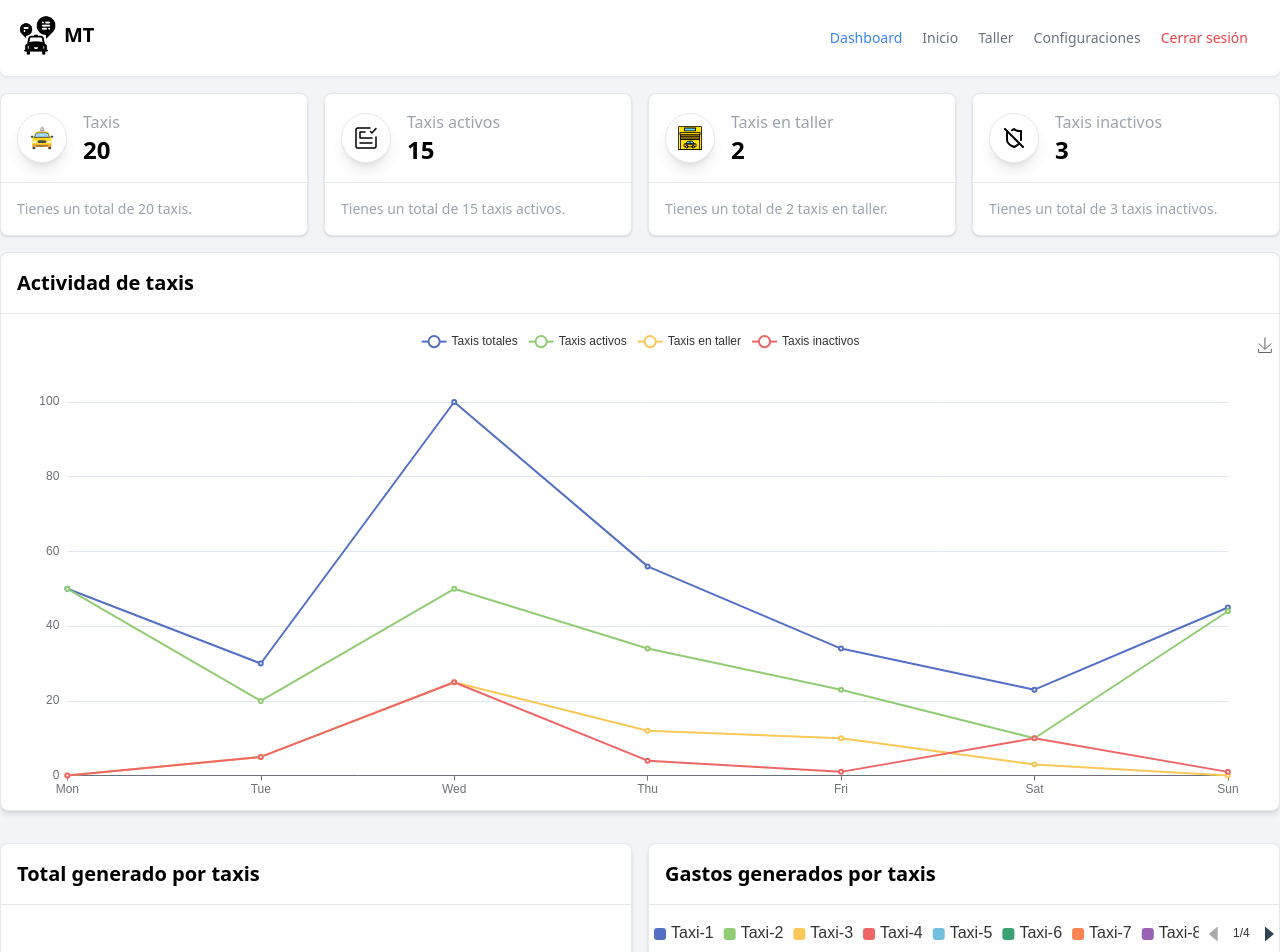
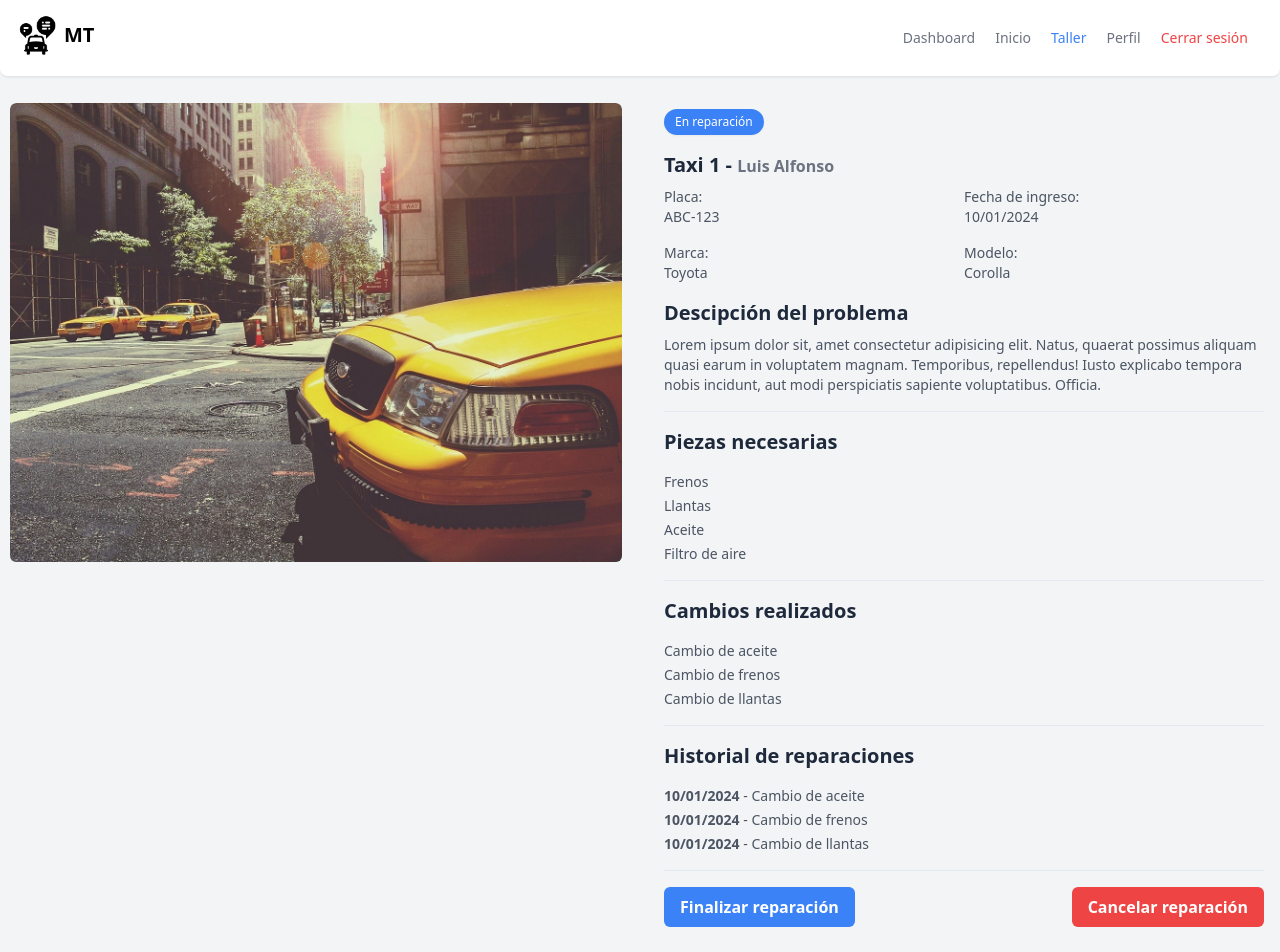
Before and after one commit to Martin10123/manage-transport, a React (Vite) app: page /garage/1 in a window 1280 px wide. Before the commit this address led to /. Shown: the top 952 px of the page. Built offline with nearby package versions, Linux system fonts and the light colour scheme.

Commit message:
agregue el garaje y ver el detalle del auto

```diff
--- a/src/components/Navbar.tsx
+++ b/src/components/Navbar.tsx
@@ -47,6 +47,8 @@ export const Navbar = () => {
                 to={routes.to}
                 className={({ isActive }) => {
                   return `font-medium focus:outline-none flex justify-center items-center ${
+                    routes.hiddenInNav ? "hidden" : ""
+                  } ${
                     isActive
                       ? "text-blue-500 hover:text-blue-700"
                       : "text-gray-500 hover:text-gray-900"
--- a/src/modules/garage/components/CardTaxiGarage.tsx
+++ b/src/modules/garage/components/CardTaxiGarage.tsx
@@ -1,4 +1,5 @@
 import { avatar, taxi1 } from "@/images";
+import { Link } from "react-router-dom";
 
 export const CardTaxiGarage = () => {
   return (
@@ -42,11 +43,12 @@ export const CardTaxiGarage = () => {
           </div>
         </div>
 
-        <div>
-          <button className="text-blue-500 hover:text-blue-600 focus:outline-none">
-            Detalles
-          </button>
-        </div>
+        <Link
+          className="text-blue-500 hover:text-blue-600 focus:outline-none"
+          to="/garage/details"
+        >
+          Detalles
+        </Link>
       </div>
     </div>
   );
--- /dev/null
+++ b/src/modules/garage/pages/DetailsTaxiGarage.tsx
@@ -0,0 +1,111 @@
+import { taxi1 } from "@/images";
+import { HomeLayout } from "@/layout/HomeLayout";
+
+export const DetailsTaxiGarage = () => {
+  return (
+    <HomeLayout>
+      <section className="container mx-auto sm:py-4 sm:px-0 lg:grid lg:grid-cols-2 lg:gap-4">
+        <figure className="relative m-2.5 overflow-hidden text-white rounded-md">
+          <img className="rounded-md aspect-auto" src={taxi1} alt="Taxi" />
+        </figure>
+
+        <div className="p-4">
+          <div>
+            <div className="mb-4 rounded-full bg-blue-500 py-1 px-2.5 border border-transparent text-xs text-white transition-all shadow-sm w-max text-center">
+              En reparación
+            </div>
+            <h6 className="mb-2 text-slate-800 text-xl font-semibold">
+              Taxi 1 -{" "}
+              <span className="text-base text-gray-500">Luis Alfonso</span>
+            </h6>
+            <ul className="text-sm grid grid-cols-2 gap-y-4 text-gray-600">
+              <li>
+                Placa: <br /> ABC-123
+              </li>
+              <li>
+                Fecha de ingreso: <br /> 10/01/2024
+              </li>
+              <li>
+                Marca: <br /> Toyota
+              </li>
+              <li>
+                Modelo: <br /> Corolla
+              </li>
+            </ul>
+          </div>
+
+          <div className="">
+            <h2 className="text-slate-800 text-xl font-semibold mt-4">
+              Descipción del problema
+            </h2>
+
+            <p className="text-gray-600 text-sm mt-2">
+              Lorem ipsum dolor sit, amet consectetur adipisicing elit. Natus,
+              quaerat possimus aliquam quasi earum in voluptatem magnam.
+              Temporibus, repellendus! Iusto explicabo tempora nobis incidunt,
+              aut modi perspiciatis sapiente voluptatibus. Officia.
+            </p>
+          </div>
+
+          <div className="border-t border-slate-200 mt-4">
+            <h2 className="text-slate-800 text-xl font-semibold mt-4">
+              Piezas necesarias
+            </h2>
+
+            <ul className="text-sm grid grid-cols-1 pt-4 gap-y-1 text-gray-600">
+              <li>Frenos</li>
+              <li>Llantas</li>
+              <li>Aceite</li>
+              <li>Filtro de aire</li>
+            </ul>
+          </div>
+
+          <div className="border-t border-slate-200 mt-4">
+            <h2 className="text-slate-800 text-xl font-semibold mt-4">
+              Cambios realizados
+            </h2>
+
+            <ul className="text-sm grid grid-cols-1 pt-4 gap-y-1 text-gray-600">
+              <li>Cambio de aceite</li>
+              <li>Cambio de frenos</li>
+              <li>Cambio de llantas</li>
+            </ul>
+          </div>
+
+          <div className="border-t border-slate-200 mt-4">
+            <h2 className="text-slate-800 text-xl font-semibold mt-4">
+              Historial de reparaciones
+            </h2>
+
+            <ul className="text-sm grid grid-cols-1 pt-4 gap-y-1 text-gray-600">
+              <li>
+                <span className="font-semibold">10/01/2024</span> - Cambio de
+                aceite
+              </li>
+              <li>
+                <span className="font-semibold">10/01/2024</span> - Cambio de
+                frenos
+              </li>
+              <li>
+                <span className="font-semibold">10/01/2024</span> - Cambio de
+                llantas
+              </li>
+            </ul>
+          </div>
+
+          <div className="flex justify-between border-t border-slate-200 mt-4 pt-4">
+            <button className="bg-blue-500 hover:bg-blue-600 text-white font-semibold py-2 px-4 rounded-md">
+              Finalizar reparación
+            </button>
+
+            <button className="bg-red-500 hover:bg-red-600 text-white font-semibold py-2 px-4 rounded-md">
+              Cancelar reparación
+            </button>
+          </div>
+        </div>
+      </section>
+    </HomeLayout>
+  );
+};
+
+export default DetailsTaxiGarage;
--- a/src/modules/garage/pages/GaragePage.tsx
+++ b/src/modules/garage/pages/GaragePage.tsx
@@ -111,6 +111,9 @@ export const GaragePage = () => {
             <CardTaxiGarage />
             <CardTaxiGarage />
             <CardTaxiGarage />
+            <CardTaxiGarage />
+            <CardTaxiGarage />
+            <CardTaxiGarage />
           </div>
         </div>
       </section>
--- a/src/modules/settings/pages/SettingsPage.tsx
+++ b/src/modules/profile/pages/ProfilePage.tsx
@@ -1,6 +1,6 @@
 import { HomeLayout } from "@/layout/HomeLayout";
 
-export const SettingsPage = () => {
+export const ProfilePage = () => {
   return (
     <HomeLayout>
       <section className="p-4 container mx-auto sm:py-4 sm:px-0">
@@ -10,4 +10,4 @@ export const SettingsPage = () => {
   );
 };
 
-export default SettingsPage;
+export default ProfilePage;
--- a/src/routes/routes.ts
+++ b/src/routes/routes.ts
@@ -8,13 +8,15 @@ interface Route {
   path: string;
   Component: LazyExoticComponent<JSXComponent> | JSXComponent;
   name: string;
+  hiddenInNav?: boolean;
 }
 
 const HomePage = lazy(() => import("@/modules/homepage/pages/HomePage"));
 const GaragePage = lazy(() => import("@/modules/garage/pages/GaragePage"));
-const SettingsPage = lazy(
-  () => import("@/modules/settings/pages/SettingsPage")
+const DetailsTaxiGarage = lazy(
+  () => import("@/modules/garage/pages/DetailsTaxiGarage")
 );
+const ProfilePage = lazy(() => import("@/modules/profile/pages/ProfilePage"));
 
 export const routes: Route[] = [
   {
@@ -36,9 +38,16 @@ export const routes: Route[] = [
     name: "Taller",
   },
   {
-    to: "/settings",
-    path: "settings",
-    Component: SettingsPage,
-    name: "Configuraciones",
+    to: "/garage/:taxiId",
+    path: "garage/:taxiId",
+    Component: DetailsTaxiGarage,
+    name: "Detalle de taxi",
+    hiddenInNav: true,
+  },
+  {
+    to: "/profile",
+    path: "profile",
+    Component: ProfilePage,
+    name: "Perfil",
   },
 ];
```
